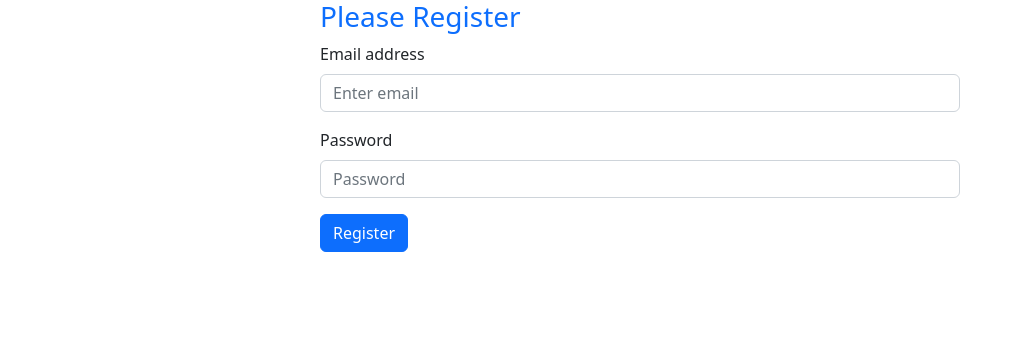
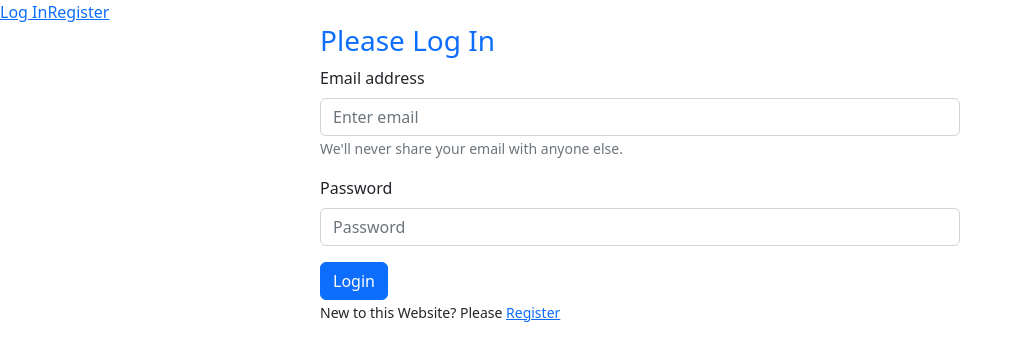
Before and after one commit to raselASrock/email-password-auth, a React (Create React App) app: page /login in a window 1280 px wide. Shown: the top 360 px of the page, without its empty margins (0-1022 px from the left). Built offline with nearby package versions, Linux system fonts and the light colour scheme.

Commit message:
toggle link

```diff
--- a/package.json
+++ b/package.json
@@ -11,6 +11,7 @@
     "react": "^18.2.0",
     "react-bootstrap": "^2.5.0",
     "react-dom": "^18.2.0",
+    "react-router-dom": "^6.4.2",
     "react-scripts": "5.0.1",
     "web-vitals": "^2.1.4"
   },
--- a/src/App.js
+++ b/src/App.js
@@ -1,29 +1,35 @@
+import { createBrowserRouter, RouterProvider } from "react-router-dom";
 import "./App.css";
-import { getAuth } from "firebase/auth";
-import app from "./firebase/firebase.init";
+import Main from "./Components/Layout/Main";
+import LoginBootstrap from "./Components/LoginBootstrap/LoginBootstrap";
 import RegisterReactBootstrap from "./Components/RegisterReactBootstrap/RegisterReactBootstrap";
 
-const auth = getAuth(app);
 
-const handleSignUp = (event) => {
-  event.preventDefault();
-  const email = event.target.email.value;
-  const password = event.target.password.value;
-  console.log(email, password);
-};
 
-const handleEmailChange = (event) => {
-  console.log(event.target.value);
-};
-
-const handlePasswprdChange = (event) => {
-  console.log(event.target.value);
-};
-
+const router = createBrowserRouter([
+  {
+    path: '/',
+    element: <Main></Main>,
+    children: [
+      {
+        path: '/',
+        element: <RegisterReactBootstrap></RegisterReactBootstrap>
+      },
+      {
+        path: '/register',
+        element: <RegisterReactBootstrap></RegisterReactBootstrap>
+      },
+      {
+        path: '/login',
+        element: <LoginBootstrap></LoginBootstrap>
+      },
+    ]
+  }
+])
 function App() {
   return (
     <div className="">
-      <RegisterReactBootstrap></RegisterReactBootstrap>
+      <RouterProvider router={router}></RouterProvider>
     </div>
   );
 }
--- /dev/null
+++ b/src/Components/Layout/Main.js
@@ -0,0 +1,16 @@
+import React from 'react';
+import { Link, Outlet } from 'react-router-dom';
+
+const Main = () => {
+    return (
+        <div>
+            <nav>
+                <Link to='/login'>Log In</Link>
+                <Link to='/register'>Register</Link>
+            </nav>
+            <Outlet></Outlet>
+        </div>
+    );
+};
+
+export default Main;
--- /dev/null
+++ b/src/Components/LoginBootstrap/LoginBootstrap.js
@@ -0,0 +1,38 @@
+import React from "react";
+import Button from "react-bootstrap/Button";
+import Form from "react-bootstrap/Form";
+import { Link } from "react-router-dom";
+
+const LoginBootstrap = () => {
+    const handleSubmit = event =>{
+        event.preventDefault()
+        const form = event.target;
+        const email = form.email;
+        const password = form.password;
+    }
+  return (
+    <div className="w-50 mx-auto">
+      <h3 className="text-primary">Please Log In</h3>
+      <Form onSubmit={handleSubmit}>
+        <Form.Group className="mb-3" controlId="formBasicEmail">
+          <Form.Label>Email address</Form.Label>
+          <Form.Control name="email" type="email" placeholder="Enter email" />
+          <Form.Text className="text-muted">
+            We'll never share your email with anyone else.
+          </Form.Text>
+        </Form.Group>
+
+        <Form.Group className="mb-3" controlId="formBasicPassword">
+          <Form.Label>Password</Form.Label>
+          <Form.Control name="password" type="password" placeholder="Password" />
+        </Form.Group>
+        <Button variant="primary" type="submit">
+          Login
+        </Button>
+      </Form>
+      <p><small>New to this Website? Please <Link to='/register'>Register</Link></small></p>
+    </div>
+  );
+};
+
+export default LoginBootstrap;
--- a/src/Components/RegisterReactBootstrap/RegisterReactBootstrap.js
+++ b/src/Components/RegisterReactBootstrap/RegisterReactBootstrap.js
@@ -3,6 +3,7 @@ import React from "react";
 import { useState } from "react";
 import Button from "react-bootstrap/Button";
 import Form from "react-bootstrap/Form";
+import { Link } from "react-router-dom";
 import app from "../../firebase/firebase.init";
 
 const auth = getAuth(app);
@@ -64,6 +65,7 @@ const handleRegister = (event) =>{
           Register
         </Button>
       </Form>
+      <p><small>Already have an Account? Please <Link to='/login'>Login</Link></small></p>
     </div>
   );
 };
```
Also changed, not shown: 1 other file (tests, documents, lock files or other folders).
